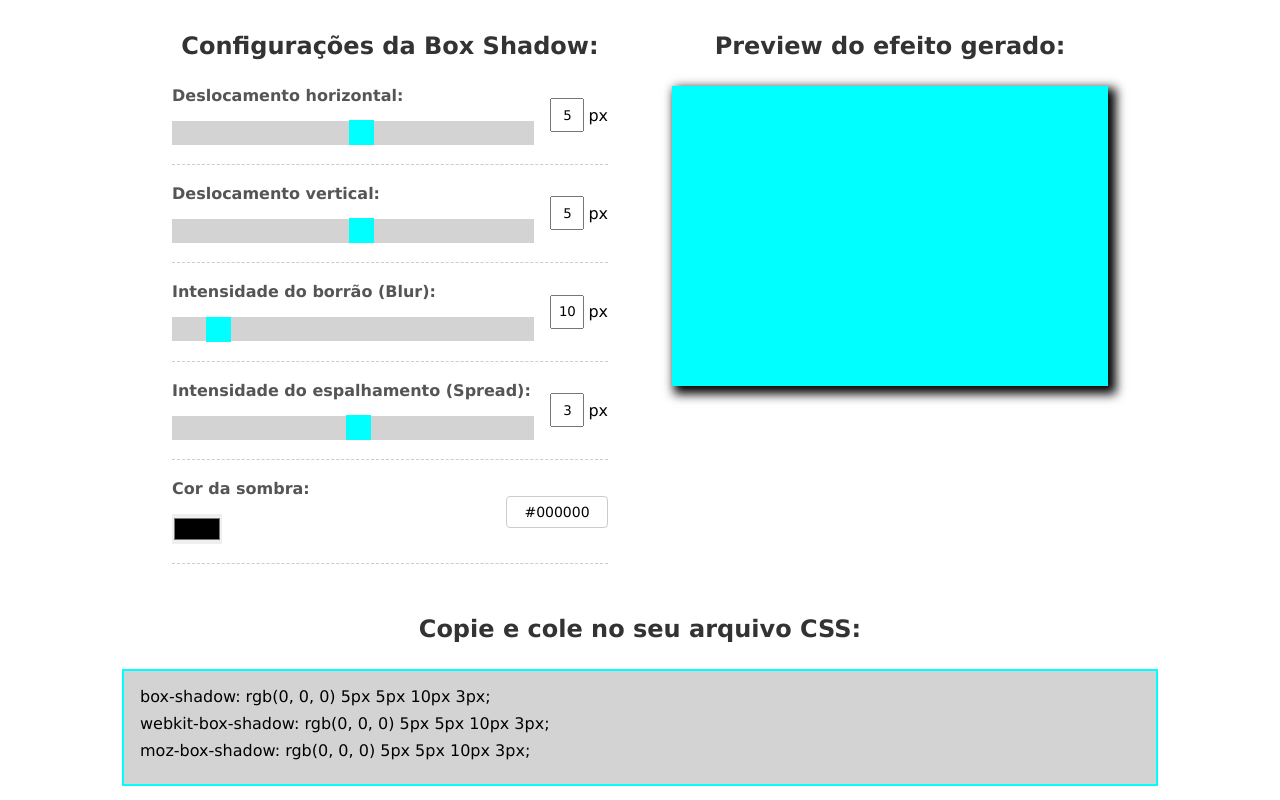
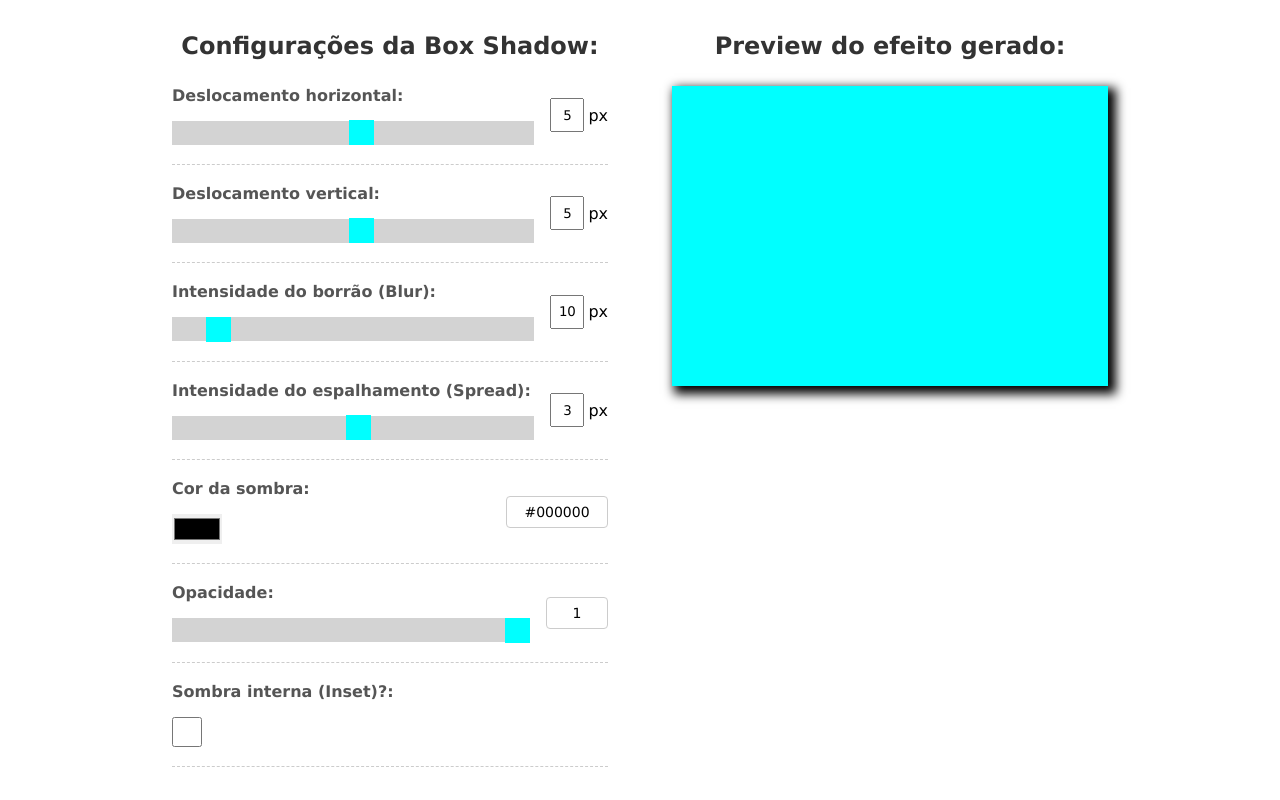
Before and after one commit to Juliarvm/Box_Shadow_Generator, a plain HTML site: page index.html in a window 1280 px wide. Shown: the top 800 px of the page. Drawn offline with Linux system fonts and the light colour scheme.

Commit message:
Adição de novas funcionalidades

```diff
--- a/css/styles.css
+++ b/css/styles.css
@@ -87,18 +87,26 @@ h2 {
     background-color: aqua;
 }
 
+
 /*Área de geração*/
-#generated-rule p{
-    margin-bottom: 0.5rem;
+#rules-area {
+    background-color: #d3d3d3;
+    max-width: 1000px;
+    margin: 0 auto;
+    border: 2px solid aqua;
+    padding: 1rem;
+    text-align: center;
+    display: flex;
+    flex-direction: column;
+    justify-content: center;
+    align-items: center;
 }
 
-#rules-area{
-background-color: #d3d3d3;
-max-width:1000px ;
-margin: 0 auto;
-border: 2px solid aqua;
-padding: 1rem;
+#generated-rule p {
+    margin-bottom: 0.5rem;
+    text-align: center;
 }
+
 /*Cor da sombra*/
 #color {
     width: 50px;
@@ -115,3 +123,36 @@ padding: 1rem;
     border-radius: 4px;
     font-size: 14px;
 }
+/*Opacidade*/
+#opacity {
+    width: 100%;
+    height: 24px;
+    background-color: #d3d3d3;
+    outline: none;
+    -webkit-appearance: none;
+}
+
+#opacity::-webkit-slider-thumb {
+    -webkit-appearance: none;
+    width: 25px;
+    height: 25px;
+    background-color: aqua;
+    cursor: pointer;
+}
+
+#opacity-value {
+    height: 30px;
+    width: 60px;
+    margin-left: 1rem;
+    text-align: center;
+    border: 1px solid #ccc;
+    border-radius: 4px;
+    font-size: 14px;
+}
+/* Sombra interna*/
+#inset {
+    width: 30px;
+    height: 30px;
+    cursor: pointer;
+    margin-right: 10px;
+}
--- a/index.html
+++ b/index.html
@@ -62,6 +62,23 @@
                     <input type="text" id="color-value" name="color-value" readonly>
                 </div>
             </div>
+            <div class="form-control">
+                <div class="range-input">
+                    <label for="opacity">Opacidade:</label>
+                    <input type="range" id="opacity" name="opacity" max="1" min="0" step="0.01" value="1">
+                </div>
+                <div class="reference-input">
+                    <input type="text" id="opacity-value" name="opacity-value">
+                </div>
+            </div>
+            <div class="form-control">
+                <div class="range-input">
+                    <label for="inset">Sombra interna (Inset)?:</label>
+                    <input type="checkbox" id="inset" name="inset">
+                </div>
+            </div>
+
+
 
         </div>
         <div id="preview">
--- a/js/scripts.js
+++ b/js/scripts.js
@@ -1,21 +1,25 @@
 class Generator {
     constructor(horizontal, horizontalRef, vertical, verticalRef, blur,
-        blurRef, spread, spreadRef, color, colorRef, previewBox, rule, webkitRule, mozRule) {
+        blurRef, spread, spreadRef, color, colorRef, opacity, opacityRef,
+        previewBox, rule, webkitRule, mozRule, insetCheckbox) {
 
-        this.horizontal = horizontal
-        this.horizontalRef = horizontalRef
-        this.vertical = vertical
-        this.verticalRef = verticalRef
-        this.blur = blur
-        this.blurRef = blurRef
-        this.spread = spread
-        this.spreadRef = spreadRef
-        this.color = color
-        this.colorRef = colorRef
-        this.previewBox = previewBox
-        this.rule = rule
-        this.webkitRule = webkitRule
-        this.mozRule = mozRule
+        this.horizontal = horizontal;
+        this.horizontalRef = horizontalRef;
+        this.vertical = vertical;
+        this.verticalRef = verticalRef;
+        this.blur = blur;
+        this.blurRef = blurRef;
+        this.spread = spread;
+        this.spreadRef = spreadRef;
+        this.color = color;
+        this.colorRef = colorRef;
+        this.opacity = opacity;
+        this.opacityRef = opacityRef;
+        this.previewBox = previewBox;
+        this.rule = rule;
+        this.webkitRule = webkitRule;
+        this.mozRule = mozRule;
+        this.insetCheckbox = insetCheckbox;
     }
 
     initialize() {
@@ -24,12 +28,16 @@ class Generator {
         this.spreadRef.value = this.spread.value;
         this.colorRef.value = this.color.value;
         this.blurRef.value = this.blur.value;
+        this.opacityRef.value = this.opacity.value;
+        this.inset = this.insetCheckbox.checked ? 'inset' : '';
         this.applyRule();
         this.showRule();
     }
 
     applyRule() {
-        this.previewBox.style.boxShadow = `${this.horizontalRef.value}px ${this.verticalRef.value}px ${this.blurRef.value}px ${this.spreadRef.value}px${this.colorRef.value}`;
+        const rgbaColor = this.convertColorToRGBA(this.colorRef.value, this.opacityRef.value);
+        const insetValue = this.insetCheckbox.checked ? 'inset' : '';
+        this.previewBox.style.boxShadow = `${insetValue} ${this.horizontalRef.value}px ${this.verticalRef.value}px ${this.blurRef.value}px ${this.spreadRef.value}px ${rgbaColor}`;
         this.currentRule = this.previewBox.style.boxShadow;
     }
 
@@ -43,69 +51,132 @@ class Generator {
         switch (type) {
             case "horizontal":
                 this.horizontalRef.value = value;
-                break
+                this.horizontal.value = value; // Atualiza a barra de controle
+                break;
             case "vertical":
                 this.verticalRef.value = value;
-                break
+                this.vertical.value = value;
+                break;
             case "blur":
                 this.blurRef.value = value;
-                break
+                this.blur.value = value;
+                break;
             case "spread":
                 this.spreadRef.value = value;
-                break
+                this.spread.value = value;
+                break;
             case "color":
                 this.colorRef.value = value;
+                this.color.value = value;
                 break;
-
+            case "opacity":
+                this.opacityRef.value = value;
+                this.opacity.value = value;
+                break;
+            case "inset":
+                this.inset = value ? 'inset' : '';
+                break;
         }
         this.applyRule();
         this.showRule();
     }
+
+    convertColorToRGBA(hex, opacity) {
+        const r = parseInt(hex.substr(1, 2), 16);
+        const g = parseInt(hex.substr(3, 2), 16);
+        const b = parseInt(hex.substr(5, 2), 16);
+        return `rgba(${r}, ${g}, ${b}, ${opacity})`;
+    }
 }
 
-//Seleção de elementos
-const horizontal = document.querySelector("#horizontal")
-const horizontalRef = document.querySelector("#horizontal-value")
-const vertical = document.querySelector("#vertical")
-const verticalRef = document.querySelector("#vertical-value")
-const blur = document.querySelector("#blur")
-const blurRef = document.querySelector("#blur-value")
-const spread = document.querySelector("#spread")
-const spreadRef = document.querySelector("#spread-value")
-const color = document.querySelector("#color")
-const colorRef = document.querySelector("#color-value")
+// Seleção de elementos
+const horizontal = document.querySelector("#horizontal");
+const horizontalRef = document.querySelector("#horizontal-value");
+const vertical = document.querySelector("#vertical");
+const verticalRef = document.querySelector("#vertical-value");
+const blur = document.querySelector("#blur");
+const blurRef = document.querySelector("#blur-value");
+const spread = document.querySelector("#spread");
+const spreadRef = document.querySelector("#spread-value");
+const color = document.querySelector("#color");
+const colorRef = document.querySelector("#color-value");
+const opacity = document.querySelector("#opacity");
+const opacityRef = document.querySelector("#opacity-value");
+const insetCheckbox = document.querySelector("#inset");
 
-const previewBox = document.querySelector("#box")
+const previewBox = document.querySelector("#box");
 
-const rule = document.querySelector("#rule span")
-const webkitRule = document.querySelector("#webkit-rule span")
-const mozRule = document.querySelector("#moz-rule span")
+const rule = document.querySelector("#rule span");
+const webkitRule = document.querySelector("#webkit-rule span");
+const mozRule = document.querySelector("#moz-rule span");
 
 const boxShadow = new Generator(horizontal, horizontalRef, vertical, verticalRef, blur,
-    blurRef, spread, spreadRef, color, colorRef, previewBox, rule, webkitRule, mozRule);
+    blurRef, spread, spreadRef, color, colorRef, opacity, opacityRef, previewBox, rule, webkitRule, mozRule, insetCheckbox);
 boxShadow.initialize();
-//Eventos
 
+// Eventos
 horizontal.addEventListener("input", (e) => {
     const value = e.target.value;
     boxShadow.updateValue("horizontal", value);
-})
+});
 
 vertical.addEventListener("input", (e) => {
     const value = e.target.value;
     boxShadow.updateValue("vertical", value);
-})
+});
 
 spread.addEventListener("input", (e) => {
     const value = e.target.value;
     boxShadow.updateValue("spread", value);
-})
+});
 
 blur.addEventListener("input", (e) => {
     const value = e.target.value;
     boxShadow.updateValue("blur", value);
-})
+});
+
 color.addEventListener("input", (e) => {
     const value = e.target.value;
     boxShadow.updateValue("color", value);
-})
+});
+
+opacity.addEventListener("input", (e) => {
+    const value = e.target.value;
+    boxShadow.updateValue("opacity", value);
+});
+
+insetCheckbox.addEventListener("change", (e) => {
+    const value = e.target.checked;
+    boxShadow.updateValue("inset", value);
+});
+
+// Atualizar valor das barras ao digitar no campo de texto
+horizontalRef.addEventListener("input", (e) => {
+    const value = e.target.value;
+    horizontal.value = value;  // Atualiza o slider
+    boxShadow.updateValue("horizontal", value);
+});
+
+verticalRef.addEventListener("input", (e) => {
+    const value = e.target.value;
+    vertical.value = value;
+    boxShadow.updateValue("vertical", value);
+});
+
+blurRef.addEventListener("input", (e) => {
+    const value = e.target.value;
+    blur.value = value;
+    boxShadow.updateValue("blur", value);
+});
+
+spreadRef.addEventListener("input", (e) => {
+    const value = e.target.value;
+    spread.value = value;
+    boxShadow.updateValue("spread", value);
+});
+
+opacityRef.addEventListener("input", (e) => {
+    const value = e.target.value;
+    opacity.value = value;
+    boxShadow.updateValue("opacity", value);
+});
```
